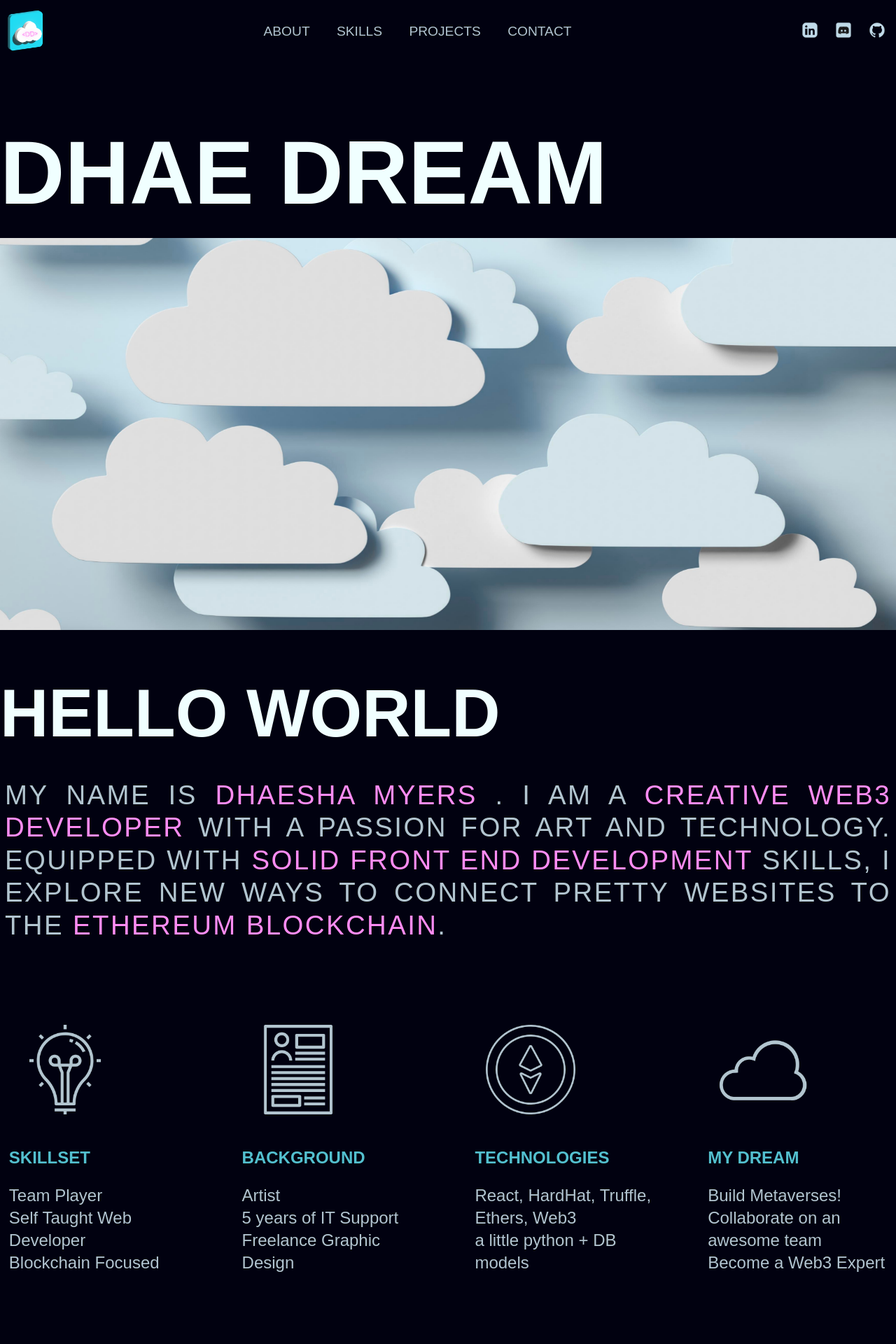
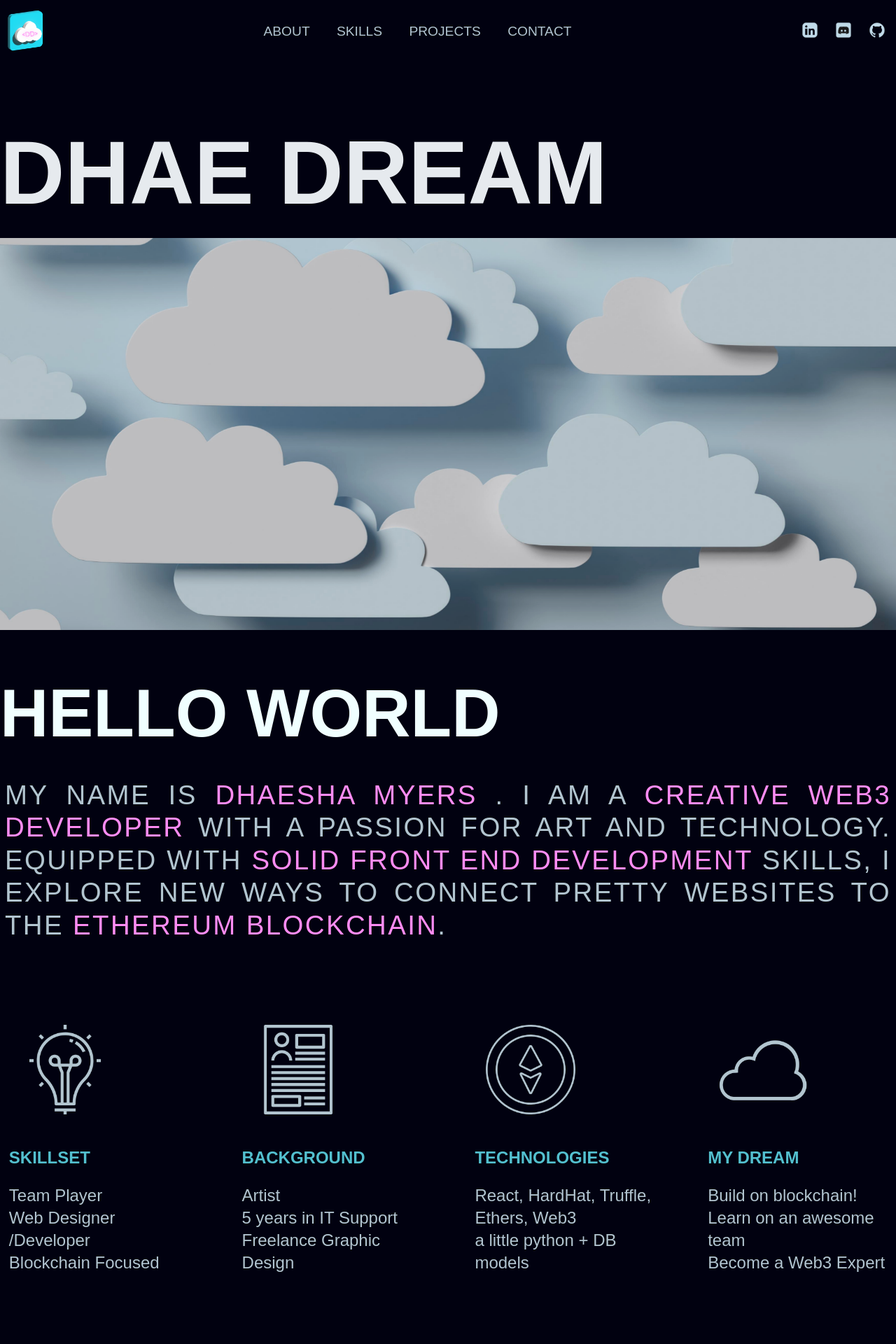
Before and after one commit to dhaedream/spring-22-portfolio, a React (Create React App) app: page / in a window 1280 px wide. Shown: the top 1920 px of the page at 70% size. Built offline with nearby package versions, Linux system fonts and the light colour scheme.

Commit message:
making ore responsive + user friendly

```diff
--- a/src/components/contact/Contact.jsx
+++ b/src/components/contact/Contact.jsx
@@ -41,13 +41,13 @@ const Contact = () => {
             <div className="contact_card-row-wrap">
               <div className="contact_card-row">
                 <img className="" src={github} />
-                <span>My Github</span>
+                <span>Github</span>
               </div>
             </div>
             <div className="contact_card-row-wrap">
               <div className="contact_card-row">
                 <img className="" src={linkedin} />
-                <span>My LinkedIn</span>
+                <span>LinkedIn</span>
               </div>
             </div>
           </div>
--- a/src/components/features/Features.jsx
+++ b/src/components/features/Features.jsx
@@ -12,11 +12,11 @@ const Features = () => {
         <img src={skillsIcon} className="features_icon-img" />
         <div className="features_content-wrapper">
           <h3 className="features_header">SKILLSET</h3>
-          <p className="features_body-para">
+          <div className="features_body-para">
             <p> Team Player </p>
-            <p>Self Taught Web Developer</p>
+            <p>Web Designer /Developer</p>
             <p> Blockchain Focused</p>
-          </p>
+          </div>
         </div>
       </div>
       <div className="features_single-column">
@@ -25,7 +25,7 @@ const Features = () => {
           <h3 className="features_header">BACKGROUND</h3>
           <p className="features_body-para">
             <p>Artist</p>
-            <p>5 years of IT Support</p>
+            <p>5 years in IT Support</p>
             <p>Freelance Graphic Design</p>
           </p>
         </div>
@@ -45,8 +45,8 @@ const Features = () => {
         <div className="features_content-wrapper">
           <h3 className="features_header">MY DREAM</h3>
           <p className="features_body-para">
-            <p>Build Metaverses!</p>
-            <p>Collaborate on an awesome team</p>
+            <p>Build on blockchain!</p>
+            <p>Learn on an awesome team</p>
             <p>Become a Web3 Expert</p>
           </p>
         </div>
--- a/src/components/features/feature.css
+++ b/src/components/features/feature.css
@@ -50,6 +50,7 @@
   .features_icon-img {
     height: 17vh;
     width: 17vh;
+    padding: 1.8vh;
     margin-bottom: 3vh;
   }
   .features_content-wrapper {
@@ -61,7 +62,8 @@
   }
   .features_body-para {
     font-size: 2rem;
-    line-height: 2rem;
+    line-height: 2.7rem;
+    padding-left: 4vw;
   }
 }
 
@@ -84,6 +86,7 @@
   }
   .features_content-wrapper {
     text-align: center;
+    width: 100%;
   }
   .features_content-wrapper p {
     text-align: left;
--- a/src/components/header/header.css
+++ b/src/components/header/header.css
@@ -12,7 +12,7 @@
 }
 .header_container h2 {
   font-size: 8rem;
-  color: azure;
+  color: #e6eaee;
   /* font-family: var(--font-header-0); */
   /* padding-top: 80vh; */
 }
@@ -20,7 +20,7 @@
   /* min-height: 40vh;
   max-height: 55vh; */
   height: 70vh;
-  /* opacity: 0.85; */
+  opacity: 0.85;
 }
 /* medium screen */
 @media screen and (max-width: 992px) {
```
